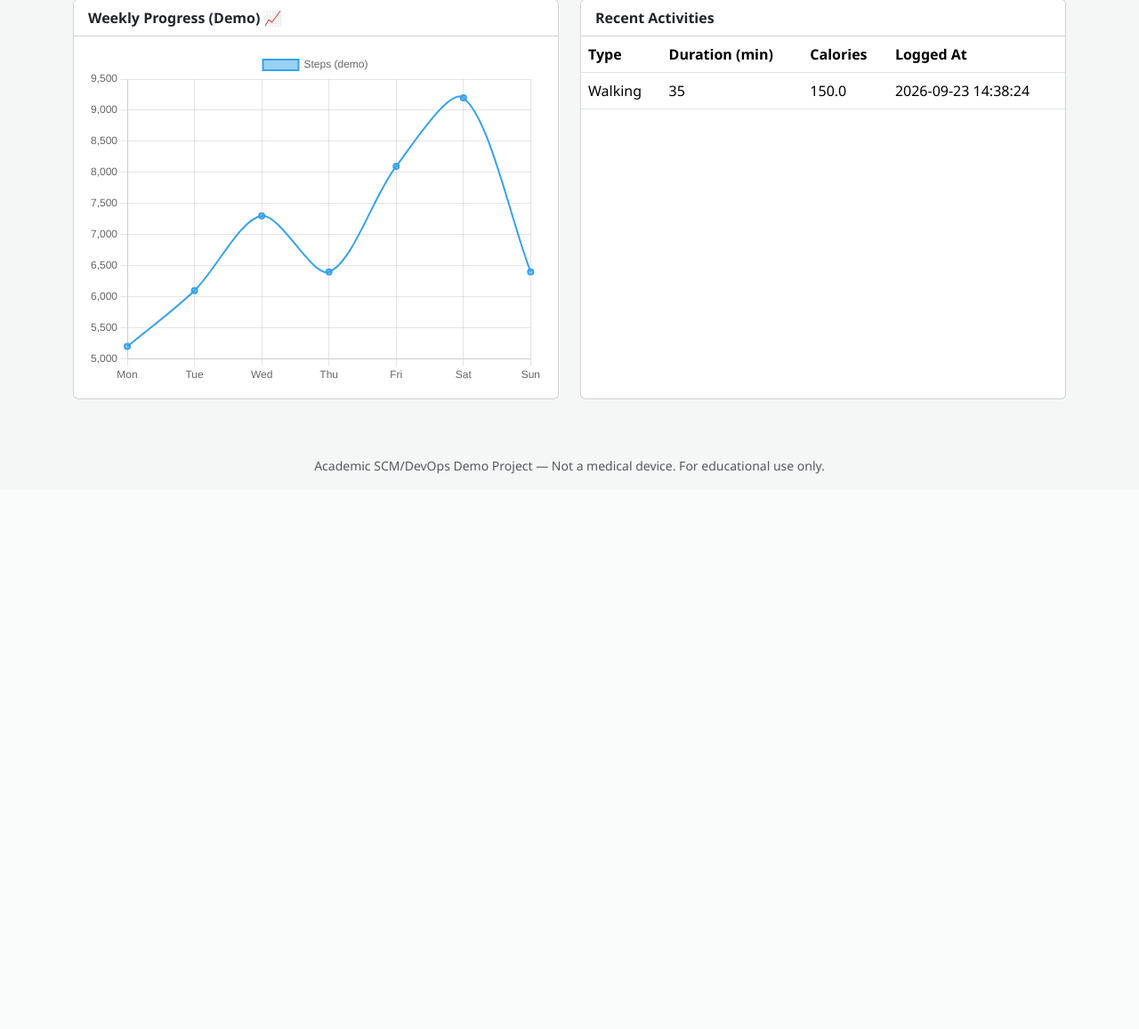
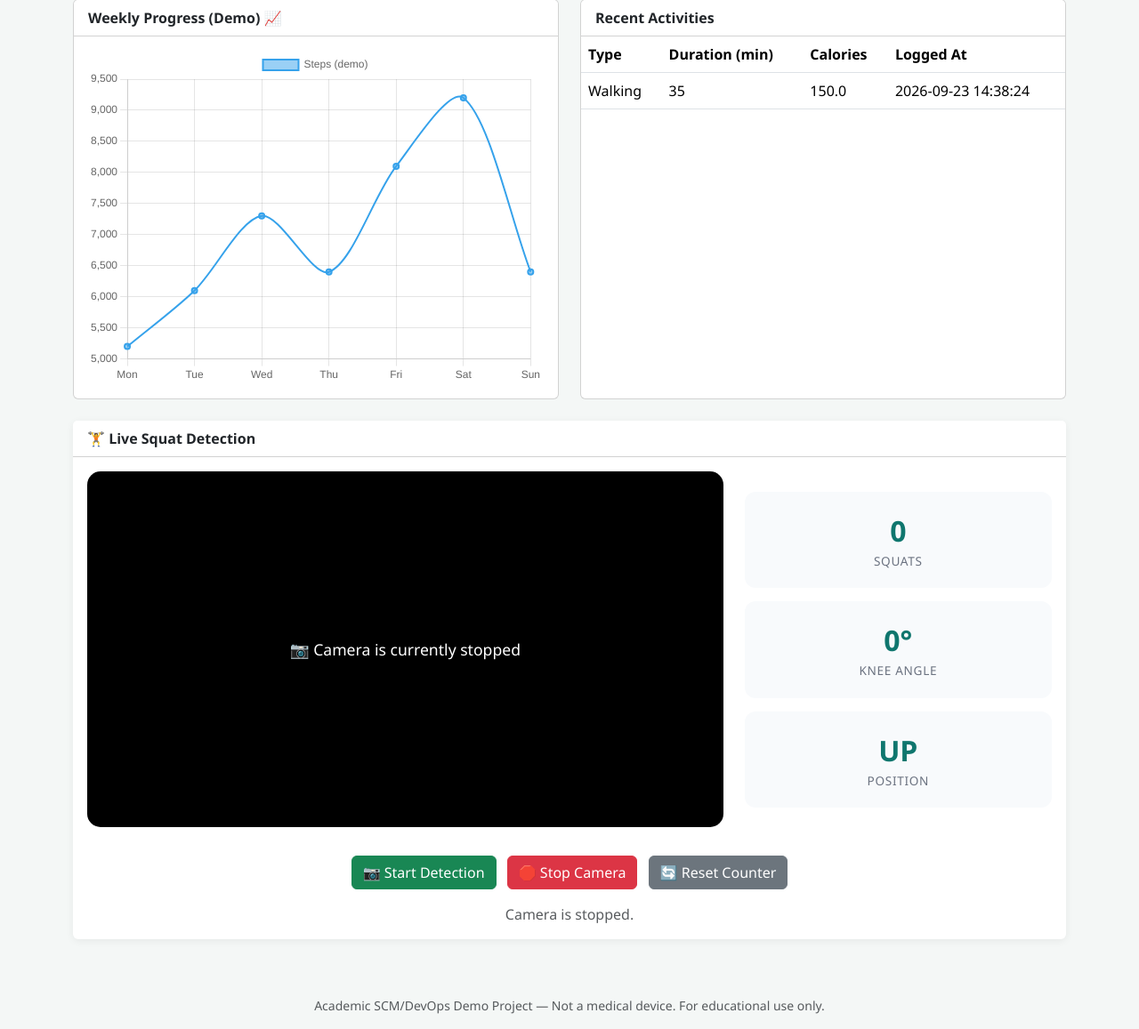
Before and after one commit to Kaviyx06/Smartfitness, a Flask app: page /dashboard in a window 1280 px wide. Shown: the part 257-1414 px from the top of the page at 89% size. Before the commit the page ends 790 px from the top, so only its background shows below. Run offline with Flask 3, Linux system fonts and the light colour scheme; data comes from the database, SQL or seed files in the repository.

Commit message:
Integrate camera squat detection into dashboard

```diff
--- a/app.py
+++ b/app.py
@@ -13,10 +13,12 @@ diagnosis system and must never be used for real clinical decisions.
 
 import os
 import sqlite3
+import cv2
+import mediapipe as mp
+import math
 from datetime import datetime
 
-from flask import Flask, render_template, request, jsonify, g
-
+from flask import Flask, render_template, request, jsonify, g, Response
 from models.health_model import HealthRiskModel
 
 BASE_DIR = os.path.abspath(os.path.dirname(__file__))
@@ -28,6 +30,39 @@ app.config["DATABASE"] = DB_PATH
 # Train (or load) the demo ML model once at startup.
 health_model = HealthRiskModel()
 health_model.train()
+# ----------------------------------------------------------------------
+# Camera / Squat Detection
+# ----------------------------------------------------------------------
+
+mp_pose = mp.solutions.pose
+mp_drawing = mp.solutions.drawing_utils
+
+pose = mp_pose.Pose(
+    min_detection_confidence=0.5,
+    min_tracking_confidence=0.5
+)
+
+camera = None
+squat_count = 0
+squat_position = "UP"
+knee_angle = 0
+
+
+def calculate_angle(a, b, c):
+    """Calculate angle ABC."""
+
+    angle = math.degrees(
+        math.atan2(c[1] - b[1], c[0] - b[0])
+        -
+        math.atan2(a[1] - b[1], a[0] - b[0])
+    )
+
+    angle = abs(angle)
+
+    if angle > 180:
+        angle = 360 - angle
+
+    return angle
 
 
 # ----------------------------------------------------------------------
@@ -191,6 +226,159 @@ def generate_recommendations(activity_level, sleep_hours, bmi):
 
     return recs
 
+def generate_camera_frames():
+
+    global camera
+    global squat_count
+    global squat_position
+    global knee_angle
+
+    camera = cv2.VideoCapture(0)
+
+    if not camera.isOpened():
+        print("Camera could not be opened.")
+        return
+
+    while True:
+
+        success, frame = camera.read()
+
+        if not success:
+            break
+
+        # Flip camera horizontally
+        frame = cv2.flip(frame, 1)
+
+        # Convert BGR → RGB
+        rgb_frame = cv2.cvtColor(
+            frame,
+            cv2.COLOR_BGR2RGB
+        )
+
+        # Detect pose
+        results = pose.process(rgb_frame)
+
+        if results.pose_landmarks:
+
+            landmarks = results.pose_landmarks.landmark
+
+            hip = landmarks[
+                mp_pose.PoseLandmark.RIGHT_HIP
+            ]
+
+            knee = landmarks[
+                mp_pose.PoseLandmark.RIGHT_KNEE
+            ]
+
+            ankle = landmarks[
+                mp_pose.PoseLandmark.RIGHT_ANKLE
+            ]
+
+            hip_point = (
+                int(hip.x * frame.shape[1]),
+                int(hip.y * frame.shape[0])
+            )
+
+            knee_point = (
+                int(knee.x * frame.shape[1]),
+                int(knee.y * frame.shape[0])
+            )
+
+            ankle_point = (
+                int(ankle.x * frame.shape[1]),
+                int(ankle.y * frame.shape[0])
+            )
+
+            angle = calculate_angle(
+                hip_point,
+                knee_point,
+                ankle_point
+            )
+
+            knee_angle = int(angle)
+
+            # --------------------------------
+            # Squat detection
+            # --------------------------------
+
+            if angle > 160:
+                squat_position = "UP"
+
+            elif angle < 90 and squat_position == "UP":
+                squat_position = "DOWN"
+                squat_count += 1
+
+            # --------------------------------
+            # Draw pose
+            # --------------------------------
+
+            mp_drawing.draw_landmarks(
+                frame,
+                results.pose_landmarks,
+                mp_pose.POSE_CONNECTIONS
+            )
+
+            cv2.putText(
+                frame,
+                f"Squats: {squat_count}",
+                (30, 50),
+                cv2.FONT_HERSHEY_SIMPLEX,
+                1.2,
+                (0, 255, 0),
+                3
+            )
+
+            cv2.putText(
+                frame,
+                f"Knee Angle: {knee_angle}",
+                (30, 90),
+                cv2.FONT_HERSHEY_SIMPLEX,
+                0.8,
+                (255, 255, 0),
+                2
+            )
+
+            cv2.putText(
+                frame,
+                f"Position: {squat_position}",
+                (30, 130),
+                cv2.FONT_HERSHEY_SIMPLEX,
+                0.8,
+                (0, 200, 255),
+                2
+            )
+
+        else:
+
+            cv2.putText(
+                frame,
+                "No person detected",
+                (30, 50),
+                cv2.FONT_HERSHEY_SIMPLEX,
+                1,
+                (0, 0, 255),
+                2
+            )
+
+        # Convert frame to JPEG
+        ret, buffer = cv2.imencode(
+            ".jpg",
+            frame
+        )
+
+        if not ret:
+            continue
+
+        frame_bytes = buffer.tobytes()
+
+        yield (
+            b"--frame\r\n"
+            b"Content-Type: image/jpeg\r\n\r\n"
+            + frame_bytes
+            + b"\r\n"
+        )
+
+    camera.release()
 
 # ----------------------------------------------------------------------
 # Routes
@@ -211,7 +399,44 @@ def dashboard():
     ).fetchall()
     return render_template("dashboard.html", record=record, activities=activities)
 
+@app.route("/camera")
+def camera_page():
+    return render_template("dashboard.html")
 
+
+@app.route("/video_feed")
+def video_feed():
+    return Response(
+        generate_camera_frames(),
+        mimetype="multipart/x-mixed-replace; boundary=frame"
+    )
+
+
+@app.route("/squat_data")
+def squat_data():
+
+    return jsonify({
+        "squats": squat_count,
+        "angle": knee_angle,
+        "position": squat_position
+    })
+
+
+@app.route("/reset_squats")
+def reset_squats():
+
+    global squat_count
+    global squat_position
+    global knee_angle
+
+    squat_count = 0
+    squat_position = "UP"
+    knee_angle = 0
+
+    return jsonify({
+        "status": "reset",
+        "squats": 0
+    })
 @app.route("/activity", methods=["GET", "POST"])
 def activity():
     db = get_db()
--- a/static/css/style.css
+++ b/static/css/style.css
@@ -61,3 +61,69 @@ body {
   font-weight: 600;
   background-color: #fff;
 }
+/* ==========================================
+   SQUAT DETECTION DASHBOARD
+   ========================================== */
+
+.squat-card {
+  border: none;
+  box-shadow: 0 2px 10px rgba(0,0,0,0.06);
+}
+
+.squat-camera-container {
+  position: relative;
+  width: 100%;
+  min-height: 400px;
+  background: #000;
+  border-radius: 15px;
+  overflow: hidden;
+  display: flex;
+  align-items: center;
+  justify-content: center;
+}
+
+#squatCamera {
+  width: 100%;
+  height: 400px;
+  object-fit: cover;
+  display: none;
+}
+
+.camera-placeholder {
+  color: #ffffff;
+  font-size: 1.1rem;
+  text-align: center;
+}
+
+.squat-stat {
+  background: #f8fafc;
+  border-radius: 12px;
+  padding: 20px;
+  margin-bottom: 15px;
+  text-align: center;
+}
+
+.squat-stat-value {
+  font-size: 2rem;
+  font-weight: 700;
+  color: var(--brand-primary);
+}
+
+.squat-stat-label {
+  font-size: 0.85rem;
+  color: #6b7280;
+  text-transform: uppercase;
+  letter-spacing: 0.05em;
+}
+
+@media (max-width: 768px) {
+
+  .squat-camera-container {
+    min-height: 280px;
+  }
+
+  #squatCamera {
+    height: 280px;
+  }
+
+}
--- a/static/js/script.js
+++ b/static/js/script.js
@@ -10,3 +10,185 @@ document.addEventListener("DOMContentLoaded", function () {
 
   console.log("Smart Fitness Monitor UI loaded.");
 });
+/* ==========================================
+   SQUAT DETECTION DASHBOARD
+   ========================================== */
+
+let squatCameraRunning = false;
+let squatDataTimer = null;
+
+
+/* ==========================================
+   START CAMERA
+   ========================================== */
+
+function startSquatCamera() {
+
+    const camera =
+        document.getElementById("squatCamera");
+
+    const placeholder =
+        document.getElementById("cameraPlaceholder");
+
+    const status =
+        document.getElementById("squatStatus");
+
+
+    camera.src = "/video_feed";
+
+    camera.style.display = "block";
+
+    placeholder.style.display = "none";
+
+    squatCameraRunning = true;
+
+    status.textContent =
+        "🟢 Squat detection is active.";
+
+    startSquatDataUpdates();
+}
+
+
+/* ==========================================
+   STOP CAMERA
+   ========================================== */
+
+function stopSquatCamera() {
+
+    const camera =
+        document.getElementById("squatCamera");
+
+    const placeholder =
+        document.getElementById("cameraPlaceholder");
+
+    const status =
+        document.getElementById("squatStatus");
+
+
+    camera.src = "";
+
+    camera.style.display = "none";
+
+    placeholder.style.display = "block";
+
+    squatCameraRunning = false;
+
+    status.textContent =
+        "Camera is stopped.";
+
+    stopSquatDataUpdates();
+}
+
+
+/* ==========================================
+   UPDATE SQUAT DATA
+   ========================================== */
+
+function startSquatDataUpdates() {
+
+    if (squatDataTimer) {
+        clearInterval(squatDataTimer);
+    }
+
+    squatDataTimer = setInterval(
+        updateSquatData,
+        500
+    );
+}
+
+
+function stopSquatDataUpdates() {
+
+    if (squatDataTimer) {
+
+        clearInterval(
+            squatDataTimer
+        );
+
+        squatDataTimer = null;
+    }
+}
+
+
+/* ==========================================
+   GET DATA FROM FLASK
+   ========================================== */
+
+async function updateSquatData() {
+
+    if (!squatCameraRunning) {
+        return;
+    }
+
+    try {
+
+        const response =
+            await fetch("/squat_data");
+
+        const data =
+            await response.json();
+
+
+        document.getElementById(
+            "squatCount"
+        ).textContent =
+            data.squats;
+
+
+        document.getElementById(
+            "kneeAngle"
+        ).textContent =
+            data.angle + "°";
+
+
+        document.getElementById(
+            "squatPosition"
+        ).textContent =
+            data.position;
+
+
+    } catch (error) {
+
+        console.error(
+            "Unable to get squat data:",
+            error
+        );
+
+    }
+}
+
+
+/* ==========================================
+   RESET COUNTER
+   ========================================== */
+
+async function resetSquatCounter() {
+
+    try {
+
+        await fetch(
+            "/reset_squats"
+        );
+
+        document.getElementById(
+            "squatCount"
+        ).textContent = "0";
+
+        document.getElementById(
+            "kneeAngle"
+        ).textContent = "0°";
+
+        document.getElementById(
+            "squatPosition"
+        ).textContent = "UP";
+
+    } catch (error) {
+
+        console.error(
+            "Unable to reset squat counter:",
+            error
+        );
+
+    }
+
+}
--- a/templates/dashboard.html
+++ b/templates/dashboard.html
@@ -90,7 +90,137 @@
     </div>
   </div>
 </div>
+<!-- ==========================================
+     SQUAT DETECTION
+     ========================================== -->
 
+<div class="card mb-4 squat-card">
+
+  <div class="card-header">
+    🏋️ Live Squat Detection
+  </div>
+
+  <div class="card-body">
+
+    <div class="row align-items-center">
+
+      <!-- Camera -->
+      <div class="col-lg-8 mb-3">
+
+        <div class="squat-camera-container">
+
+          <img
+            id="squatCamera"
+            src=""
+            alt="Squat Detection Camera"
+          >
+
+          <div
+            id="cameraPlaceholder"
+            class="camera-placeholder">
+
+            📷 Camera is currently stopped
+
+          </div>
+
+        </div>
+
+      </div>
+
+
+      <!-- Statistics -->
+      <div class="col-lg-4">
+
+        <div class="squat-stat">
+
+          <div class="squat-stat-value"
+               id="squatCount">
+            0
+          </div>
+
+          <div class="squat-stat-label">
+            Squats
+          </div>
+
+        </div>
+
+
+        <div class="squat-stat">
+
+          <div class="squat-stat-value"
+               id="kneeAngle">
+            0°
+          </div>
+
+          <div class="squat-stat-label">
+            Knee Angle
+          </div>
+
+        </div>
+
+
+        <div class="squat-stat">
+
+          <div class="squat-stat-value"
+               id="squatPosition">
+            UP
+          </div>
+
+          <div class="squat-stat-label">
+            Position
+          </div>
+
+        </div>
+
+      </div>
+
+    </div>
+
+
+    <!-- Buttons -->
+
+    <div class="text-center mt-3">
+
+      <button
+        class="btn btn-success me-2"
+        onclick="startSquatCamera()">
+
+        📷 Start Detection
+
+      </button>
+
+
+      <button
+        class="btn btn-danger me-2"
+        onclick="stopSquatCamera()">
+
+        🛑 Stop Camera
+
+      </button>
+
+
+      <button
+        class="btn btn-secondary"
+        onclick="resetSquatCounter()">
+
+        🔄 Reset Counter
+
+      </button>
+
+    </div>
+
+
+    <div
+      id="squatStatus"
+      class="text-center mt-3 text-muted">
+
+      Camera is stopped.
+
+    </div>
+
+  </div>
+
+</div>
 <script src="https://cdn.jsdelivr.net/npm/chart.js@4.4.4/dist/chart.umd.min.js"></script>
 <script>
   const ctx = document.getElementById('progressChart');
```
